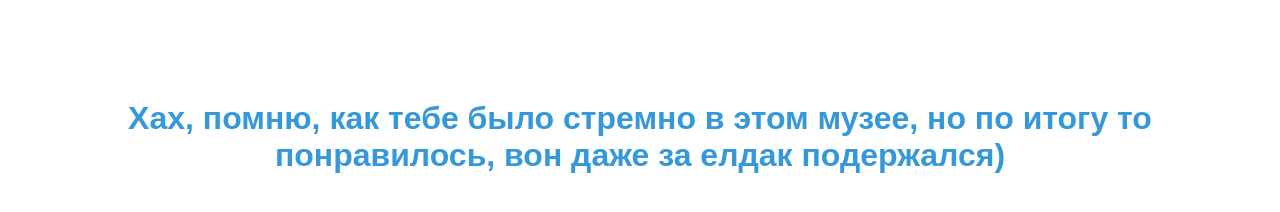
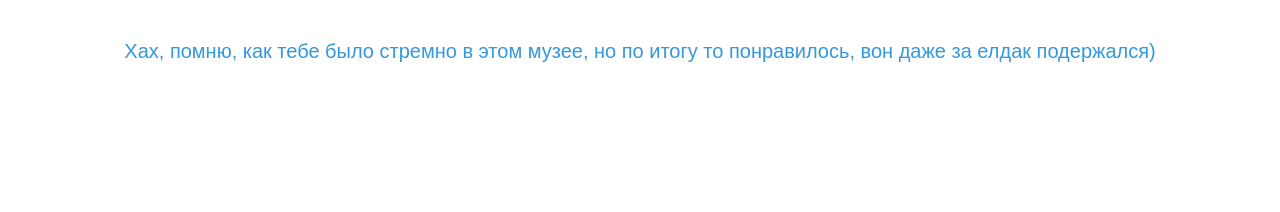
Before and after one commit to Saintkenn/photo-9, a plain HTML site: page index.html in a window 1280 px wide. Drawn offline with Linux system fonts and the light colour scheme.

Commit message:
Update index.html

```diff
--- a/index.html
+++ b/index.html
@@ -7,15 +7,16 @@
     <style>
         body {
             text-align: center;
-            margin: 100px;
+            margin: 40px;
             font-family: Arial, sans-serif;
         }
-        h1 {
+        p {
             color: #3498db;
+            font-size: 20px;
         }
     </style>
 </head>
 <body>
-    <h1>Хах, помню, как тебе было стремно в этом музее, но по итогу то понравилось, вон даже за елдак подержался)</h1>
+    <p>Хах, помню, как тебе было стремно в этом музее, но по итогу то понравилось, вон даже за елдак подержался)</p>
 </body>
 </html>
```
